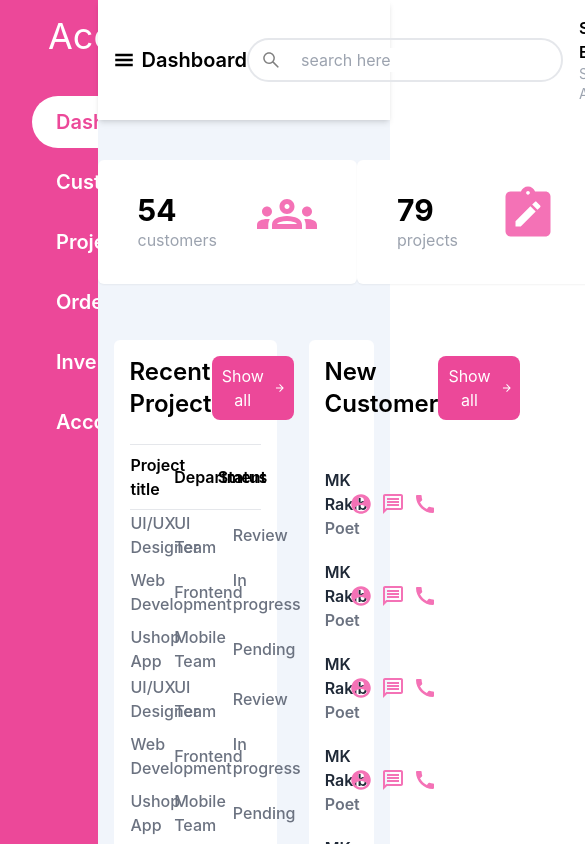
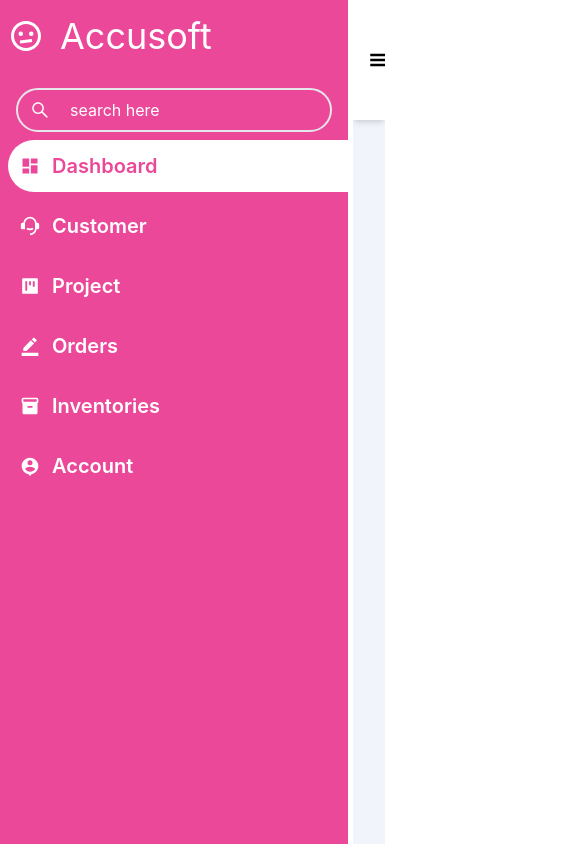
Before and after one commit to sohanemon/react-dashboard, a React (Create React App) app: page / in a window 390 px wide. Shown: the top 844 px of the page, 585 px wide, since content can reach past the window. Built offline with nearby package versions, Linux system fonts and the light colour scheme; grey boxes are pictures that could not be loaded.

Commit message:
responsive done

```diff
--- a/src/App.js
+++ b/src/App.js
@@ -13,19 +13,21 @@ function App() {
         value={{ sidebarVisibility, setSidebarVisibility }}
       >
         <div className='flex'>
-          <div className={`${sidebarVisibility ? "w-1/4" : "hidden"}`}>
+          <div className={`${sidebarVisibility ? "w-7/8 md:w-1/4" : "hidden"}`}>
             <Sidebar />
           </div>
           <div
             className={`${
-              sidebarVisibility ? "w-3/4" : "w-full"
+              sidebarVisibility ? "w-1/12 md:w-3/4 overflow-hidden " : "w-full"
             } mx-auto bg-body`}
           >
             <Navbar />
-            <CardContainer />
-            <div className='grid grid-cols-3'>
-              <Projects />
-              <Customer />
+            <div className={`${sidebarVisibility ? "hidden sm:block" : ""}`}>
+              <CardContainer />
+              <div className='grid grid-cols-1 md:grid-cols-3'>
+                <Projects />
+                <Customer />
+              </div>
             </div>
           </div>
         </div>
--- a/src/components/card/card-container.jsx
+++ b/src/components/card/card-container.jsx
@@ -5,7 +5,7 @@ import SmallCard from "./small-card";
 export default function CardContainer() {
   return (
     <>
-      <div className='flex justify-evenly my-10 items-center'>
+      <div className='flex flex-wrap gap-3 justify-evenly my-10 items-center'>
         <SmallCard value={54} title='customers' icon={<MdOutlineGroups />} />
         <SmallCard value={79} title='projects' icon={<MdNoteAlt />} />
         <SmallCard value={124} title='orders' icon={<GiShoppingBag />} />
--- a/src/components/card/small-card.jsx
+++ b/src/components/card/small-card.jsx
@@ -1,6 +1,6 @@
 export default function SmallCard({ value, title, icon }) {
   return (
-    <div className='flex bg-white items-center rounded-md shadow-sm gap-10 px-10 py-6 w-max'>
+    <div className='flex basis-full md:basis-1/5 bg-white items-center rounded-md shadow-sm gap-10 px-10 py-6 w-max'>
       <div>
         <h1 className='text-3xl font-bold'>{value}</h1>
         <h3 className='text-gray-400'>{title}</h3>
--- a/src/components/navbar.jsx
+++ b/src/components/navbar.jsx
@@ -3,7 +3,7 @@ import { AiOutlineSearch } from "react-icons/ai";
 import { GiHamburgerMenu } from "react-icons/gi";
 import { SidebarContext } from "../App";
 
-const Navbar = () => {
+const Navbar = (props) => {
   const { setSidebarVisibility } = useContext(SidebarContext);
   return (
     <div className='flex justify-between bg-white items-center shadow-md p-4'>
@@ -14,7 +14,7 @@ const Navbar = () => {
         <GiHamburgerMenu size={"20px"} />
         <h2 className='font-semibold text-xl'>Dashboard</h2>
       </div>
-      <div>
+      <div className='hidden md:block'>
         <div className=' border-2  rounded-full py-2 px-3 flex items-center gap-5'>
           <AiOutlineSearch size={"20px"} color={"gray"} />
           <input type='text' placeholder='search here' />
--- a/src/components/sidebar/sidebar.jsx
+++ b/src/components/sidebar/sidebar.jsx
@@ -1,7 +1,7 @@
 import { MdBorderColor, MdInventory2, MdDashboard } from "react-icons/md";
 import { BiConfused } from "react-icons/bi";
 import { RiCustomerService2Fill, RiAccountPinCircleFill } from "react-icons/ri";
-import { AiFillProject } from "react-icons/ai";
+import { AiFillProject, AiOutlineSearch } from "react-icons/ai";
 import { createContext, useContext, useState } from "react";
 const PathContext = createContext();
 const Sidebar = (props) => {
@@ -9,11 +9,21 @@ const Sidebar = (props) => {
 
   return (
     <PathContext.Provider value={{ pathname, setPathname }}>
-      <nav className='bg-pink-500 h-full pl-8'>
+      <nav className='bg-pink-500  h-screen sm:h-full pl-2 sm:pl-8'>
         <header className='text-4xl text-white pt-4 pb-8 flex items-center gap-4'>
           <BiConfused />
           Accusoft
         </header>
+        <div className='md:hidden block pr-4 pl-2'>
+          <div className=' border-2  rounded-full py-2 px-3 flex items-center gap-5'>
+            <AiOutlineSearch size={"20px"} color={"white"} />
+            <input
+              type='text'
+              className='bg-transparent placeholder:text-white border-none outline-none text-white'
+              placeholder='search here'
+            />
+          </div>
+        </div>
         <section>
           <NavItem icon={<MdDashboard />} name='Dashboard' />
           <NavItem icon={<RiCustomerService2Fill />} name='Customer' />
```
